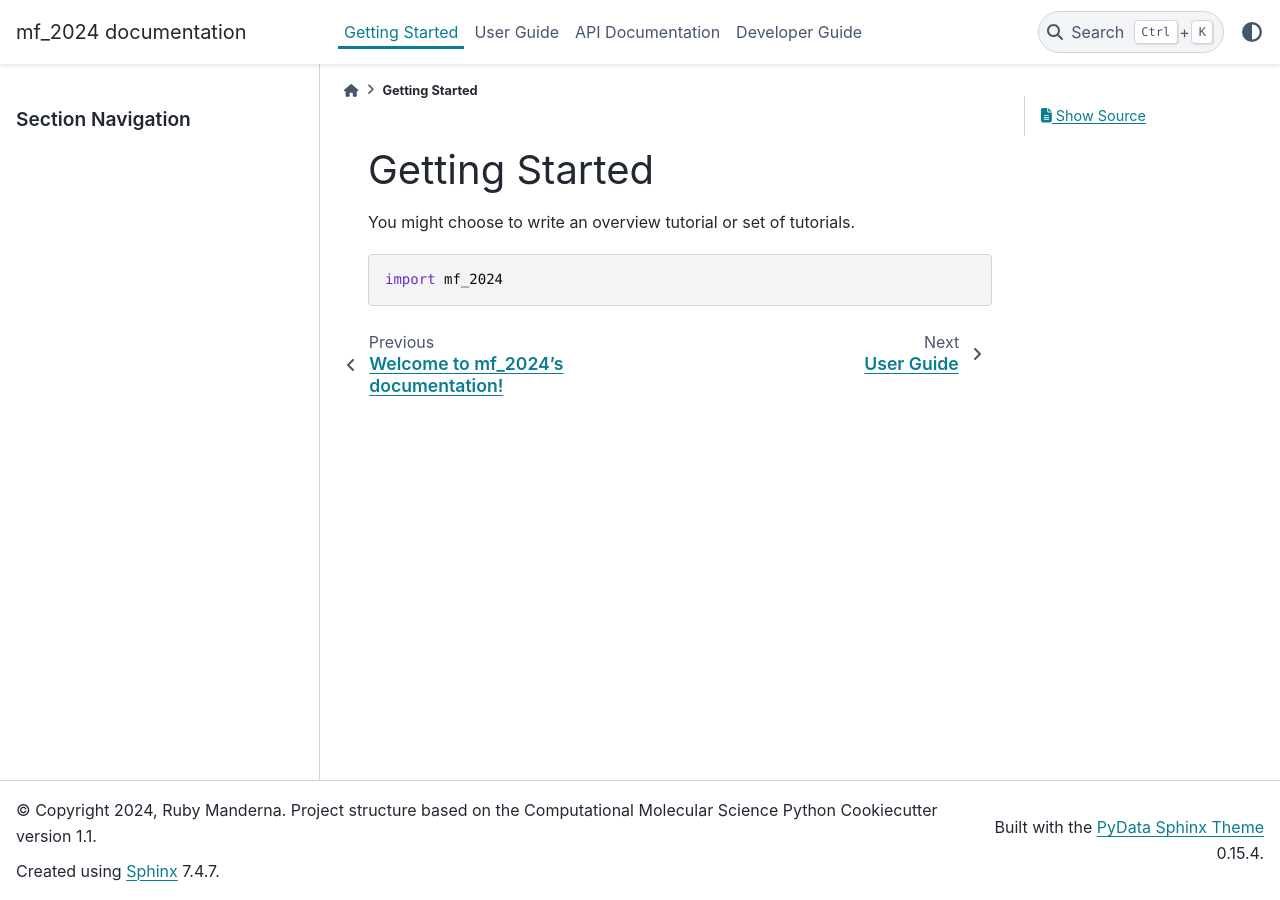
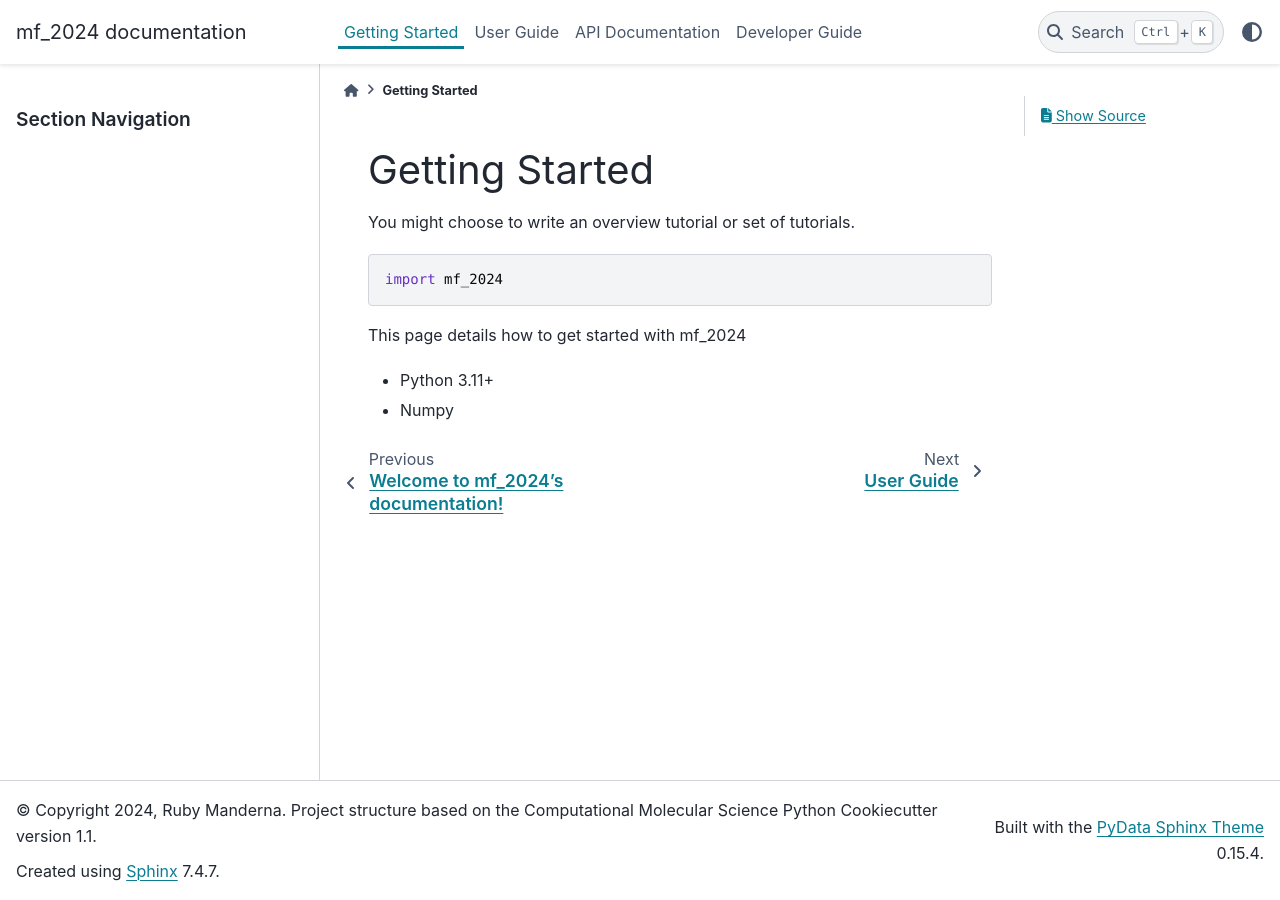
Before and after one commit to rubymanderna/demo_cookiecutter, a Sphinx documentation site: the page built from docs/getting_started.rst, in a window 1280 px wide. Built offline with Sphinx 7.4.7 and the PyData theme 0.15.4, drawn with Linux system fonts in a browser that asks for light colours; the version number could not be read and is left out.

Commit message:
Documentation

```diff
--- /dev/null
+++ b/docs/autosummary/mf_2024.canvas.rst
@@ -0,0 +1,6 @@
+mf\_2024.canvas
+===============
+
+.. currentmodule:: mf_2024
+
+.. autofunction:: canvas
--- a/docs/getting_started.rst
+++ b/docs/getting_started.rst
@@ -7,3 +7,7 @@ You might choose to write an overview tutorial or set of tutorials.
 .. code-block:: python
 
     import mf_2024
+This page details how to get started with mf_2024
+
+* Python 3.11+
+* Numpy
```
